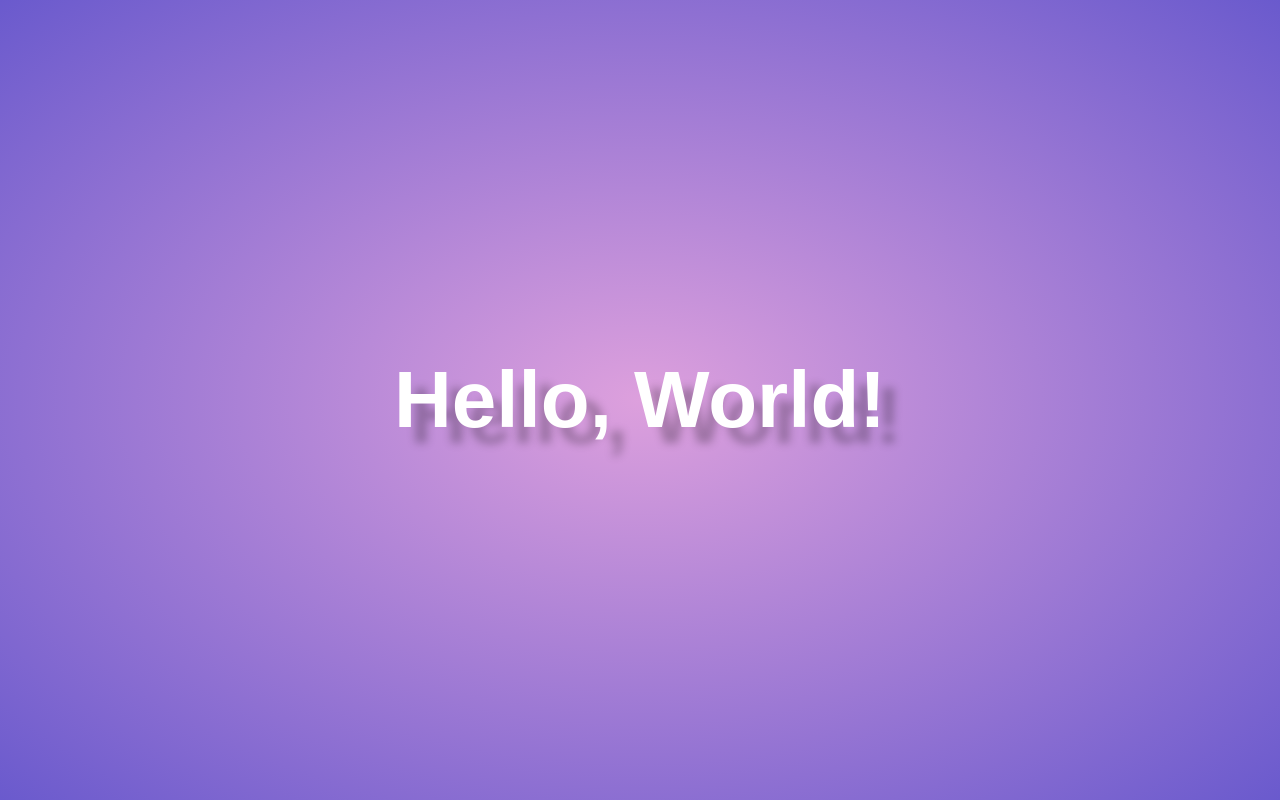
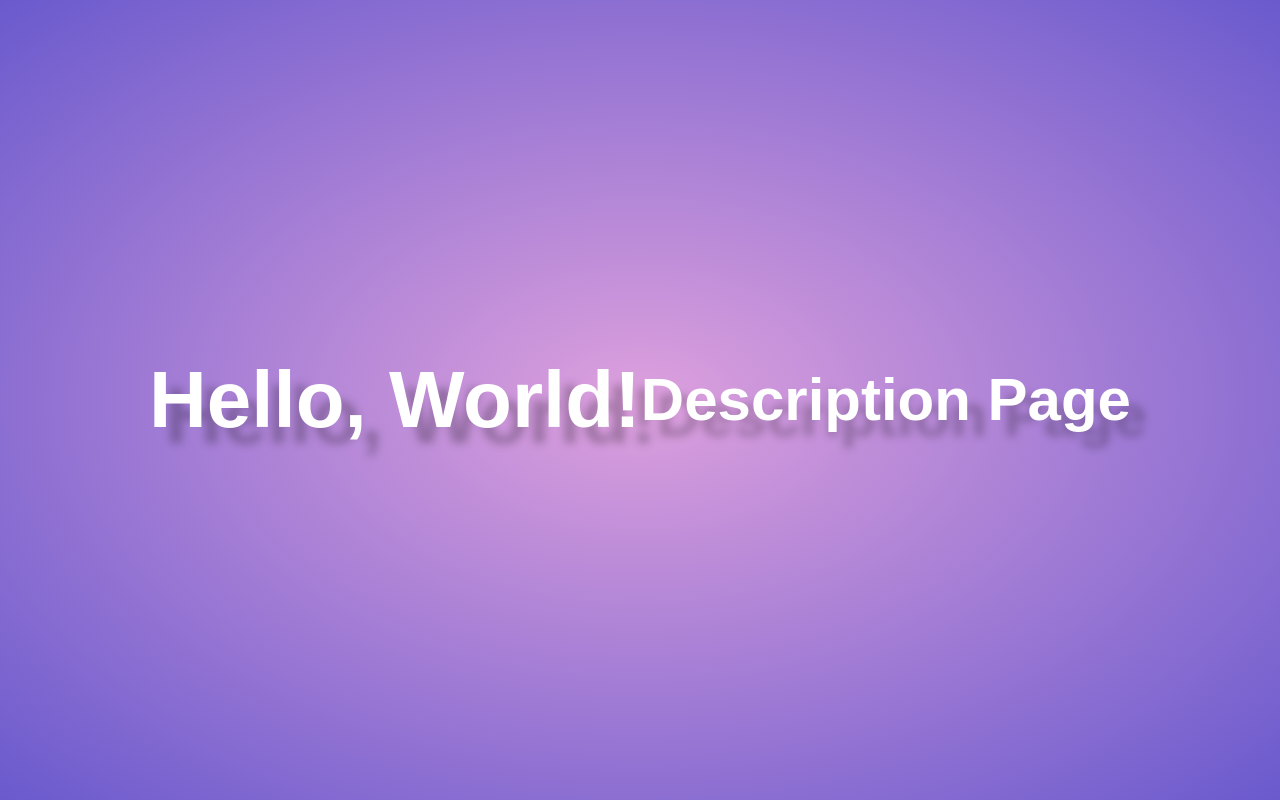
Before and after one commit to qdua/My-Project, a plain HTML site: page index.html in a window 1280 px wide. Drawn offline with Linux system fonts and the light colour scheme.

Commit message:
H2 adding

```diff
--- a/index.html
+++ b/index.html
@@ -25,5 +25,6 @@
 </head>
 <body>
     <h1>Hello, World!</h1>
+    <h2>Description Page</h2>
 </body>
 </html>
```
